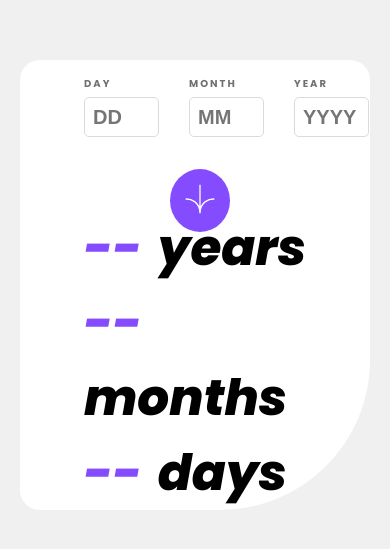
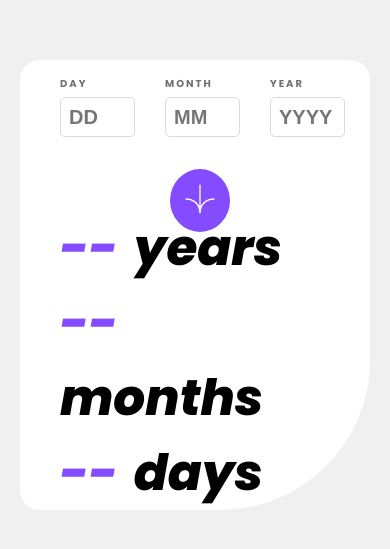
Before and after one commit to OlamideAfunsho/Front-End-Mentor-Age-Calculator, a plain HTML site: page index.html in a window 390 px wide. Shown: the part 137-686 px from the top of the page. Drawn offline with Linux system fonts and the light colour scheme.

Commit message:
Update style.css

```diff
--- a/style.css
+++ b/style.css
@@ -163,10 +163,10 @@ body{
           width:400px;
           height:70%;
           margin:auto;
-          padding-left:4rem;
+          padding-left:40px;
      }
-     .calculate-button-container{
-          margin-bottom:6rem;
+     .calculate-button-container button{
+          margin-bottom:3rem;
      }
       .age-result{
            font-size:40px;
@@ -178,7 +178,7 @@ body{
           width:350px;
           height:70%;
           margin:auto;
-          padding-left:4rem;
+          padding-left:40px;
      }
       .calculate-button-container button{
           margin-bottom:3rem;
```
